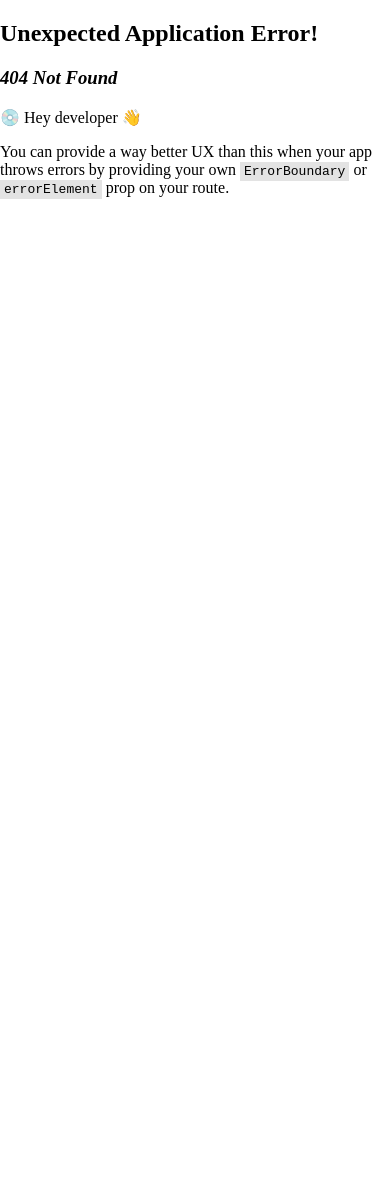
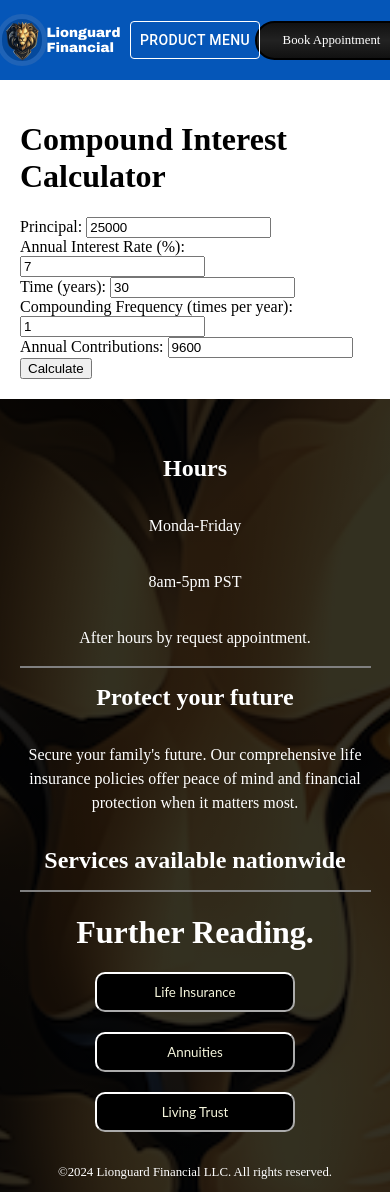
Before and after one commit to AspireHall/Lionguard, a React (Vite) app: page /calculator in a window 390 px wide. Before the commit this address had no page. Before the commit the page ends 844 px from the top, so only its background shows below. Built offline with nearby package versions, Linux system fonts and the light colour scheme.

Commit message:
added footer breakpoint for mobile

```diff
--- a/index.jsx
+++ b/index.jsx
@@ -6,6 +6,7 @@ import LifeInsurancePage from "./src/Pages/LifeInsurancePage/LifeInsurancePage.j
 import AnnuitiesPage from "./src/Pages/AnnuitiesPage/AnnuitiesPage.jsx";
 import LivingTrustPage from "./src/Pages/LivingTrustPage/LivingTrustPage.jsx";
 import ContactPage from "./src/Pages/ContactPage/ContactPage.jsx";
+import Calculator from "./src/Pages/Calculator/Calculator.jsx";
 import { createBrowserRouter, RouterProvider } from "react-router-dom";
 import App from "./src/App.jsx";
 
@@ -39,6 +40,10 @@ const router = createBrowserRouter([
         path: "/contact",
         element: <ContactPage />,
       },
+      {
+        path: "/calculator",
+        element: <Calculator />,
+      },
     ],
   },
 ]);
--- a/package.json
+++ b/package.json
@@ -14,8 +14,10 @@
     "@emotion/styled": "^11.13.0",
     "@mui/icons-material": "^6.1.1",
     "@mui/material": "^6.1.1",
+    "chart.js": "^4.4.5",
     "firebase": "^10.14.0",
     "react": "^18.3.1",
+    "react-chartjs-2": "^5.2.0",
     "react-dom": "^18.3.1",
     "react-router-dom": "^6.26.2"
   },
--- a/src/Footer/Footer.module.css
+++ b/src/Footer/Footer.module.css
@@ -9,15 +9,32 @@
   background-repeat: no-repeat;
   background-size: cover;
   background-position: center;
-
   justify-content: center;
   align-items: center;
+}
+@media only screen and (max-width: 900px) {
+  .mainContainer {
+    height: 100%;
+    display: flex;
+    flex-direction: column;
+    justify-content: center;
+    align-items: center;
+  }
 }
 .secondaryContainer {
   width: 100%;
   display: flex;
   justify-content: center;
   align-items: center;
+}
+@media only screen and (max-width: 900px) {
+  .secondaryContainer {
+    width: 100%;
+    display: flex;
+    flex-direction: column;
+    justify-content: center;
+    align-items: center;
+  }
 }
 
 .backgroundContainer {
@@ -36,6 +53,17 @@
   color: white;
   border-right: solid 2px gray;
 }
+@media only screen and (max-width: 900px) {
+  .leftContainer {
+    width: 90%;
+    border-right: none;
+    border-bottom: solid 2px gray;
+    padding-left: 0px;
+    align-items: center;
+    justify-content: center;
+    text-align: center;
+  }
+}
 .middleContainer {
   width: 33%;
   height: inherit;
@@ -46,6 +74,16 @@
   padding-right: 120px;
   border-right: solid 2px gray;
 }
+@media only screen and (max-width: 900px) {
+  .middleContainer {
+    width: 90%;
+    text-align: center;
+    padding-left: 0px;
+    padding-right: 0px;
+    border-right: none;
+    border-bottom: solid 2px gray;
+  }
+}
 .rightContainer {
   width: 33%;
   height: inherit;
@@ -53,6 +91,15 @@
   flex-direction: column;
   color: white;
   padding-left: 50px;
+}
+@media only screen and (max-width: 900px) {
+  .rightContainer {
+    width: 90%;
+    padding-left: 0px;
+    align-items: center;
+    justify-content: center;
+    text-align: center;
+  }
 }
 
 .articleBtn {
--- a/src/Navbar/Navbar.jsx
+++ b/src/Navbar/Navbar.jsx
@@ -184,6 +184,10 @@ const Navbar = () => {
             Contact
             <KeyboardArrowDownIcon />
           </Link>
+          <Link className={classes.menuFont} to="calculator">
+            Calculator
+            <KeyboardArrowDownIcon />
+          </Link>
         </div>
         <div className={classes.rightContainer}>
           <div className={classes.socialsContainer}>
--- /dev/null
+++ b/src/Pages/Calculator/Calculator.jsx
@@ -0,0 +1,145 @@
+import React, { useState } from "react";
+import { Line } from "react-chartjs-2";
+import { Chart as ChartJS } from "chart.js/auto";
+
+const Calculator = () => {
+  const [principal, setPrincipal] = useState(25000);
+  const [rate, setRate] = useState(7);
+  const [time, setTime] = useState(30);
+  const [frequency, setFrequency] = useState(1);
+  const [contributions, setContributions] = useState(9600);
+  const [data, setData] = useState(null);
+  const [tableData, setTableData] = useState([]);
+
+  const calculateCompoundInterest = () => {
+    let labels = [];
+    let balanceData = [];
+    let tableResults = [];
+    let totalContributions = 0;
+
+    for (let year = 0; year <= time; year++) {
+      const compoundedAmount =
+        principal * Math.pow(1 + rate / 100 / frequency, frequency * year);
+      totalContributions = principal + contributions * year;
+
+      labels.push(`Year ${year}`);
+      balanceData.push(compoundedAmount.toFixed(2));
+
+      tableResults.push({
+        year: year,
+        futureValue: compoundedAmount.toFixed(2),
+        totalContributions: totalContributions.toFixed(2),
+      });
+    }
+
+    setData({
+      labels: labels,
+      datasets: [
+        {
+          label: "Compound Interest",
+          data: balanceData,
+          fill: false,
+          borderColor: "rgba(75,192,192,1)",
+          tension: 0.1,
+        },
+      ],
+    });
+
+    setTableData(tableResults);
+  };
+
+  const handleSubmit = (e) => {
+    e.preventDefault();
+    calculateCompoundInterest();
+  };
+
+  return (
+    <div style={{ padding: "20px" }}>
+      <h1>Compound Interest Calculator</h1>
+      <form onSubmit={handleSubmit}>
+        <div>
+          <label>Principal: </label>
+          <input
+            type="number"
+            value={principal}
+            onChange={(e) => setPrincipal(e.target.value)}
+            required
+          />
+        </div>
+        <div>
+          <label>Annual Interest Rate (%): </label>
+          <input
+            type="number"
+            value={rate}
+            onChange={(e) => setRate(e.target.value)}
+            required
+          />
+        </div>
+        <div>
+          <label>Time (years): </label>
+          <input
+            type="number"
+            value={time}
+            onChange={(e) => setTime(e.target.value)}
+            required
+          />
+        </div>
+        <div>
+          <label>Compounding Frequency (times per year): </label>
+          <input
+            type="number"
+            value={frequency}
+            onChange={(e) => setFrequency(e.target.value)}
+            required
+          />
+        </div>
+        <div>
+          <label>Annual Contributions: </label>
+          <input
+            type="number"
+            value={contributions}
+            onChange={(e) => setContributions(e.target.value)}
+            required
+          />
+        </div>
+        <button type="submit">Calculate</button>
+      </form>
+
+      {data && (
+        <div style={{ marginTop: "50px" }}>
+          <Line data={data} />
+        </div>
+      )}
+
+      {tableData.length > 0 && (
+        <div style={{ marginTop: "50px" }}>
+          <h2>Compound Interest Table</h2>
+          <table
+            border="1"
+            cellPadding="10"
+            style={{ width: "100%", textAlign: "center" }}
+          >
+            <thead>
+              <tr>
+                <th>Year</th>
+                <th>Future Value</th>
+                <th>Total Contributions</th>
+              </tr>
+            </thead>
+            <tbody>
+              {tableData.map((row, index) => (
+                <tr key={index}>
+                  <td>{row.year}</td>
+                  <td>{row.futureValue}</td>
+                  <td>{row.totalContributions}</td>
+                </tr>
+              ))}
+            </tbody>
+          </table>
+        </div>
+      )}
+    </div>
+  );
+};
+
+export default Calculator;
--- a/src/Pages/LivingTrustPage/LivingTrustPage.jsx
+++ b/src/Pages/LivingTrustPage/LivingTrustPage.jsx
@@ -126,7 +126,7 @@ const LivingTrustPage = () => {
             <p>
               You could be printing your plan in about an hour. Our
               revolutionary technology streamlines the interview process and our
-              servers compile your documents as your comlet questions.
+              servers compile your documents as your complete questions.
             </p>
           </div>
         </section>
@@ -150,7 +150,7 @@ const LivingTrustPage = () => {
           <div className={classes.benefitsCardRight}>
             <h2>FLEXIBLE</h2>
             <p>
-              Our documents were prepared by estate plannin attorneys with
+              Our documents were prepared by estate planning attorneys with
               decades of experience helping thousands of clients nationwide.
               Every family situation , asset class, and bequest option is at
               your fingertips.
```
Also changed, not shown: 1 other file (tests, documents, lock files or other folders).
